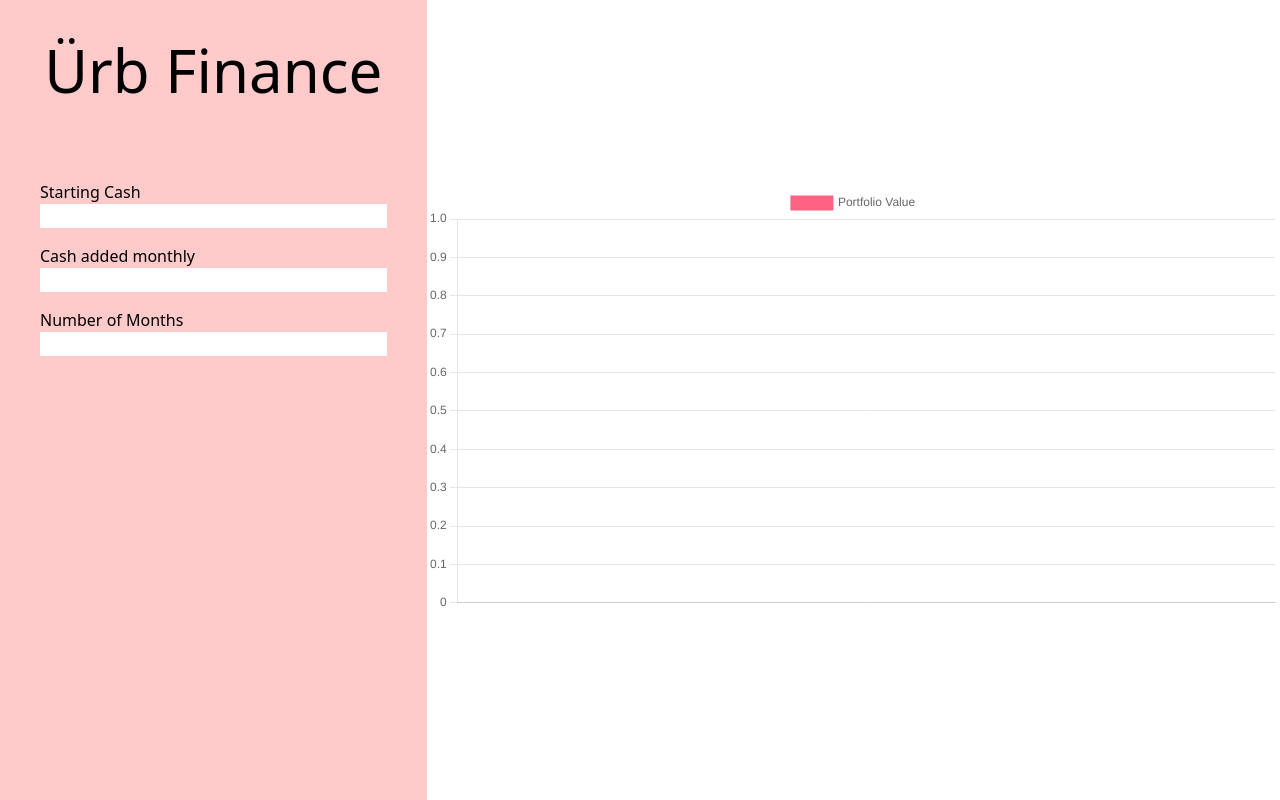
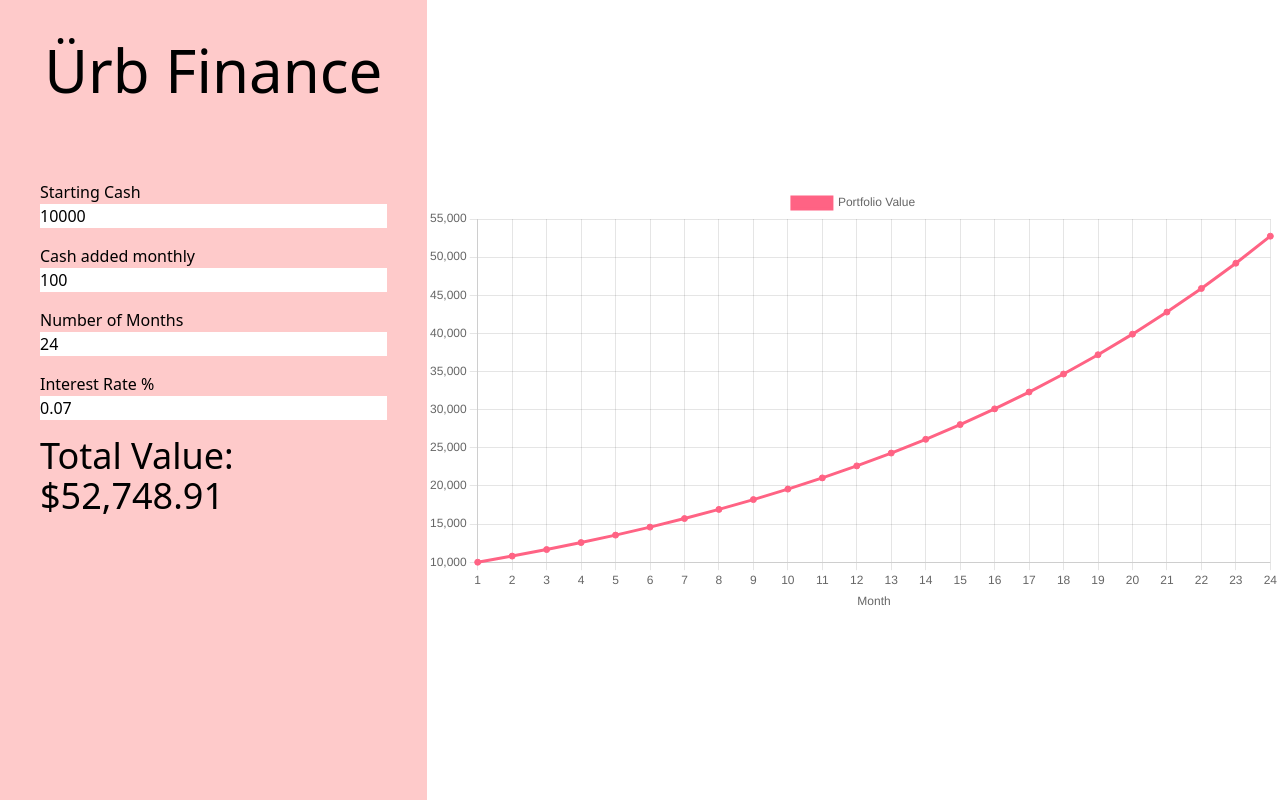
Before and after one commit to CarsonCase/-rb, a SvelteKit app: page / in a window 1280 px wide. Built offline with nearby package versions, Linux system fonts and the light colour scheme.

Commit message:
total value prints and interest rate

```diff
--- a/src/routes/+page.svelte
+++ b/src/routes/+page.svelte
@@ -5,9 +5,11 @@ import Chart from 'chart.js/auto'
 import { browser } from '$app/environment';
 
 let chartObj: Chart;
-let startingCash: number;
-let cashPerMonth: number;
-let numberOfMonths: number;
+let startingCash: number = 10000;
+let cashPerMonth: number = 100;
+let numberOfMonths: number = 24;
+let interestRate: number = 0.07;
+let total: number;
 
 function getData(){
     let labels: number[] = [];
@@ -16,11 +18,11 @@ function getData(){
     data.push(startingCash);
     for (var i = 1; i < numberOfMonths; i++){
         labels.push(i);
-        data.push(data[i-1] + cashPerMonth);
+        let lastVal = data[i-1];
+        data.push(lastVal + lastVal * interestRate + cashPerMonth);
     }
     labels.push(numberOfMonths);
-
-    return({labels: labels, data: data});
+    return({labels: labels, data: data, finalValue: data[data.length-1]});
 }
 
 function loadChart(){
@@ -28,7 +30,9 @@ function loadChart(){
         chartObj.destroy();
     }
     if(browser){
-        let {labels, data} = getData();
+        let {labels, data, finalValue} = getData();
+        total = finalValue;
+
         chartObj = new Chart(
             document.getElementById('myChart') as any,
             {
@@ -44,16 +48,36 @@ function loadChart(){
             }
             ]
         },
-        options: {}
+        options: {
+            scales:{
+                x: {
+                    title: {
+                        display: true,
+                        text: "Month"
+                    }
+                },
+                y: {
+                    title: {
+                        display: false,
+                        text: "Cash Value"
+                    }
+                }
+
+            }
+        }
         });
     }
 }
-$: startingCash, cashPerMonth, numberOfMonths, loadChart()
+$: startingCash, cashPerMonth, numberOfMonths, interestRate, loadChart()
 
 
 onMount(async()=>{
     loadChart();
 })
+
+function roundCash(num:number){
+    return (Math.round((num + Number.EPSILON) * 100) / 100).toLocaleString();
+}
 
 
 </script>
@@ -68,18 +92,25 @@ onMount(async()=>{
         <div class="p-10 grid gap-4">
             <div class="grid">
                 <label for="starting">Starting Cash</label>
-                <input bind:value={startingCash} type="number" name="starting" id="">
+                <input bind:value={startingCash} type="number" name="starting" step=100>
             </div>
 
             <div class="grid">
                 <label for="monthly">Cash added monthly</label>
-                <input bind:value={cashPerMonth} type="number" name="montly" id="">
+                <input bind:value={cashPerMonth} type="number" name="montly" step=100>
             </div>
 
             <div class="grid">
                 <label for="months">Number of Months</label>
-                <input bind:value={numberOfMonths} type="number" name="months" id="">
+                <input bind:value={numberOfMonths} type="number" name="months">
             </div>
+
+            <div class="grid">
+                <label for="interest">Interest Rate %</label>
+                <input bind:value={interestRate} type="number" name="interest" min="0" max="1" step=0.01>
+            </div>
+
+            <h1 class="text-4xl">Total Value: ${roundCash(total)}</h1>
         </div>
     </div>
     <div class="row-span-4 col-span-2 flex items-center">
```
